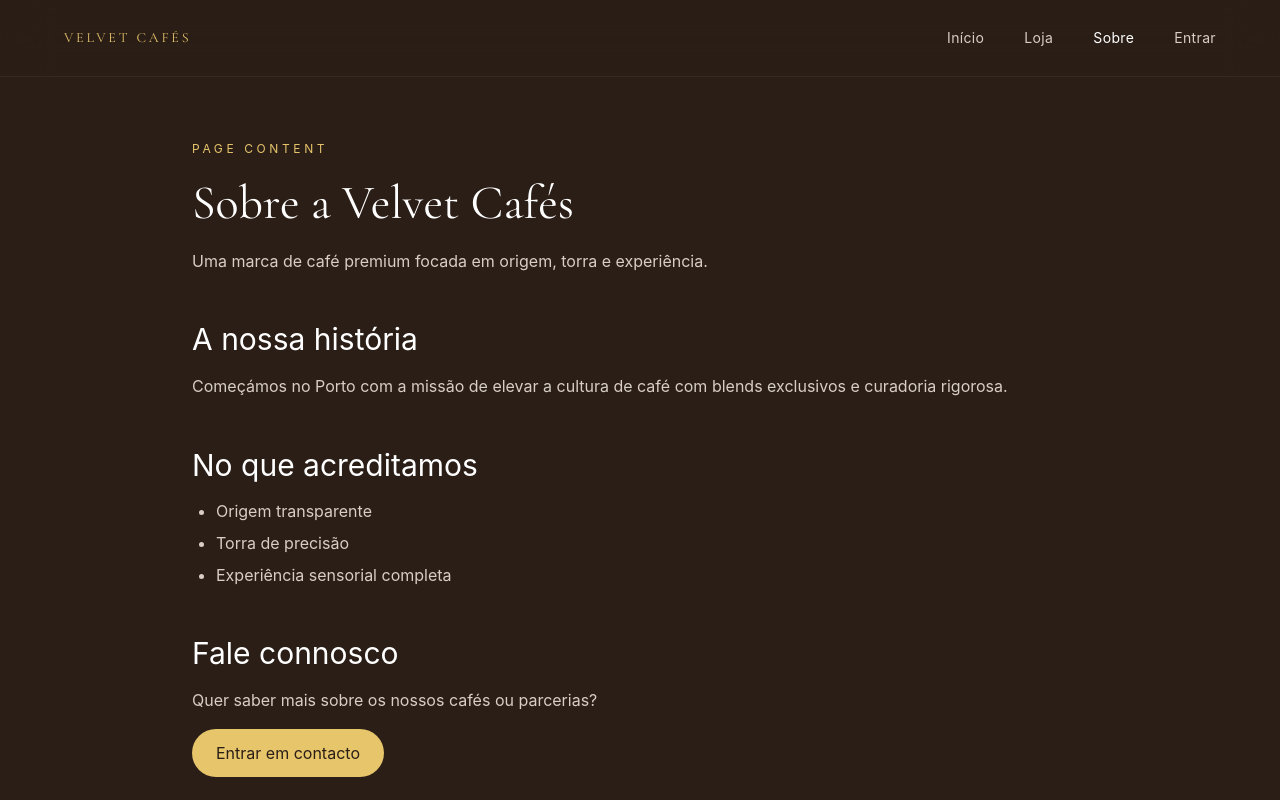
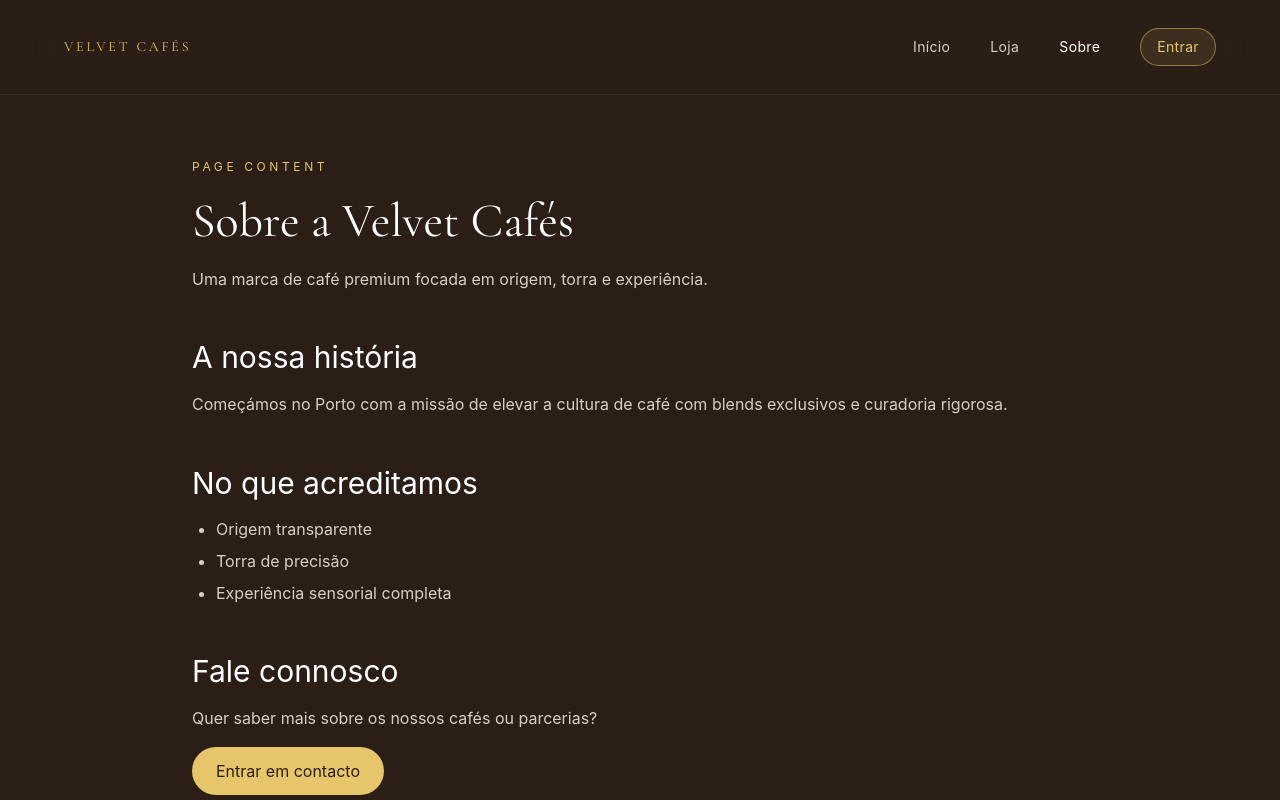
Before and after one commit to Pedrim-dot-com/velvet, a React (Vite) app: page /pages/about in a window 1280 px wide. Shown: the top 800 px of the page. Built offline with nearby package versions, Linux system fonts and the light colour scheme.

Commit message:
fixing navbar

```diff
--- a/src/components/Navbar/Navbar.tsx
+++ b/src/components/Navbar/Navbar.tsx
@@ -11,6 +11,8 @@ const Navbar = ({ content }: NavbarProps) => {
   const navLinks = user ? content.navigation.filter((item) => item.path !== '/login') : content.navigation;
   const brand = content.brand;
   const logoutLabel = content.logoutLabel;
+  const authCtaClass =
+    'px-4 py-2 rounded-full border border-gold-500/50 bg-gold-500/10 text-gold-500 hover:bg-gold-500 hover:text-brown-900 transition';
 
   const handleLogout = () => {
     logout();
@@ -46,13 +48,15 @@ const Navbar = ({ content }: NavbarProps) => {
           </Link>
 
           {/* DESKTOP MENU */}
-          <nav className="hidden md:flex gap-10 text-sm tracking-wide text-text-secondary">
+          <nav className="hidden md:flex items-center justify-center gap-10 text-sm tracking-wide text-text-secondary">
             {navLinks.map((item) => (
               <NavLink
                 key={item.path}
                 to={item.path}
                 className={({ isActive }) =>
-                  `transition cursor-pointer ${isActive ? 'text-white' : 'hover:text-white'}`
+                  item.path === '/login'
+                    ? authCtaClass
+                    : `transition cursor-pointer ${isActive ? 'text-white' : 'hover:text-white'}`
                 }
               >
                 {item.label}
@@ -60,7 +64,7 @@ const Navbar = ({ content }: NavbarProps) => {
             ))}
 
             {user ? (
-              <button type="button" onClick={handleLogout} className="transition cursor-pointer hover:text-white">
+              <button type="button" onClick={handleLogout} className={`${authCtaClass} cursor-pointer`}>
                 {logoutLabel}
               </button>
             ) : null}
@@ -99,20 +103,25 @@ const Navbar = ({ content }: NavbarProps) => {
               exit={{ y: 40, opacity: 0 }}
               transition={{ duration: 0.4 }}
               className="
-                flex flex-col gap-10
+                flex flex-col items-center text-center gap-10
                 text-2xl
                 tracking-wide
               "
               style={{ fontFamily: 'var(--font-heading)' }}
             >
               {navLinks.map((item) => (
-                <NavLink key={item.path} to={item.path} onClick={() => setOpen(false)}>
+                <NavLink
+                  key={item.path}
+                  to={item.path}
+                  onClick={() => setOpen(false)}
+                  className={item.path === '/login' ? authCtaClass : undefined}
+                >
                   {item.label}
                 </NavLink>
               ))}
 
               {user ? (
-                <button type="button" onClick={handleLogout} className="text-left">
+                <button type="button" onClick={handleLogout} className={authCtaClass}>
                   {logoutLabel}
                 </button>
               ) : null}
```
